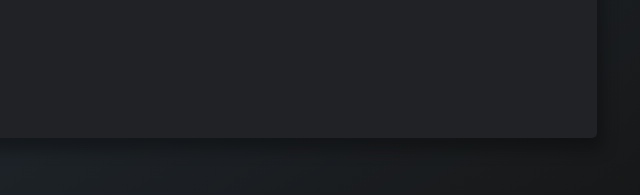
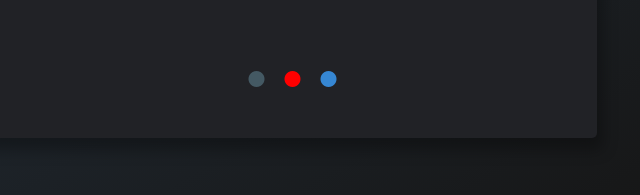
Before and after one commit to umang-sinha/landingpage, a plain HTML site: page index.html in a window 1280 px wide. Shown: the part 602-797 px from the top of the page, 555-1195 px from the left. Drawn offline with Linux system fonts and the light colour scheme.

Commit message:
added toggle buttons

```diff
--- a/index.html
+++ b/index.html
@@ -43,6 +43,11 @@
                         <li><a href="https://www.twitter.com" target="blank"><i class="fab fa-twitter"></i></a></li>
                     </ul>
                 </div>
+                <div class="icon">
+                    <div data-image="1.png" onclick="toggle(this)"><i class="fas fa-circle blackIcon"></i></div>
+                    <div data-image="2.png" onclick="toggle(this)"><i class="fas fa-circle redIcon"></i></div>
+                    <div data-image="3.png" onclick="toggle(this)"><i class="fas fa-circle blueIcon"></i></div>
+                </div>
             </div>
         </div>
     </body>
--- a/style.css
+++ b/style.css
@@ -158,3 +158,26 @@ body {
     color: white;
     transition: 0.3s;
 }
+
+.icon{
+    display: flex;
+    flex-basis: 35%;
+    /*background: tomato;*/
+}
+
+.icon i{
+    margin: 0px 10px;
+    cursor: pointer;
+}
+
+.blackIcon{
+    color: #445963;
+}
+
+.redIcon{
+    color: #ff0000;
+}
+
+.blueIcon{
+    color: #3687d3;
+}
```
